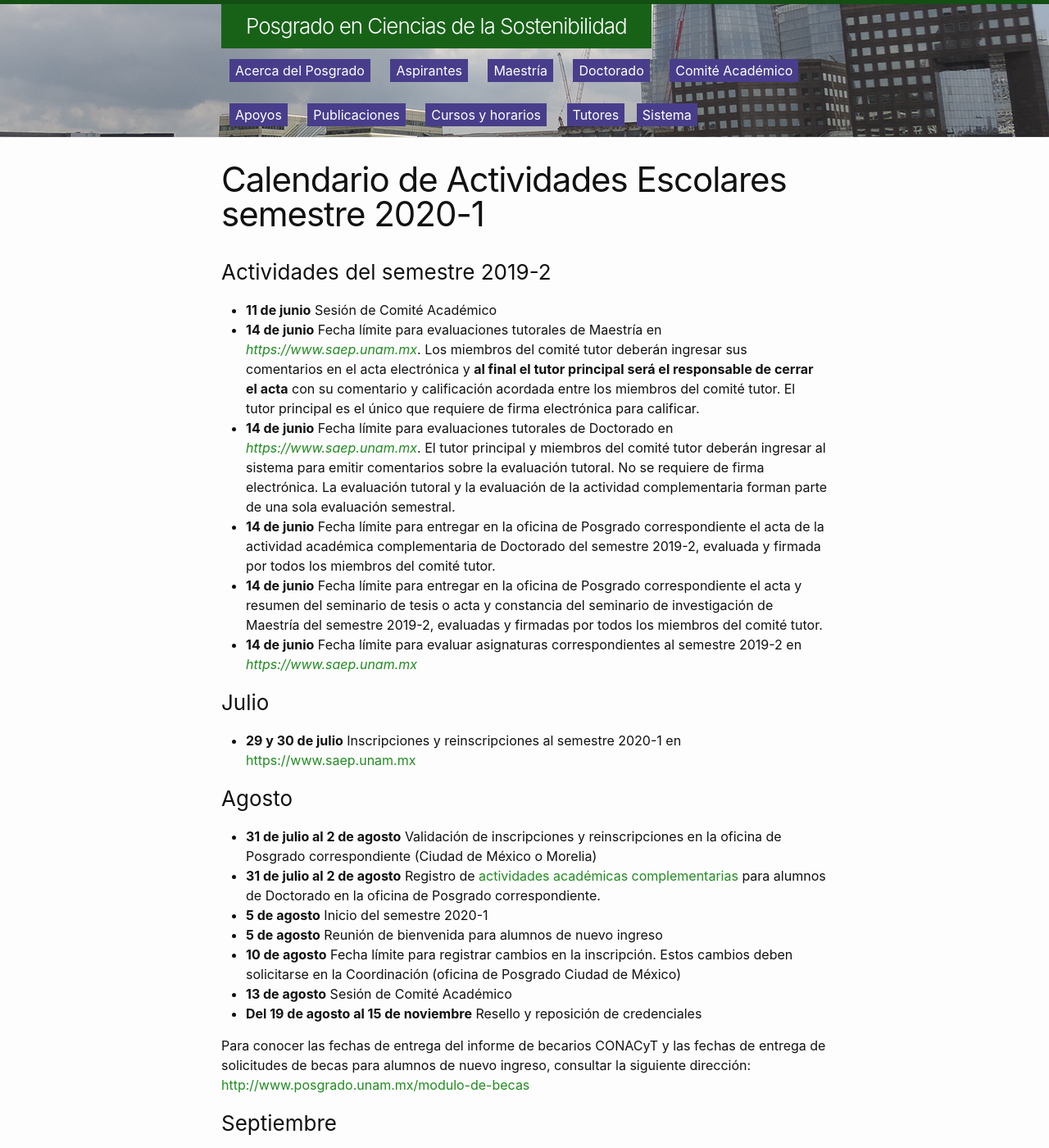
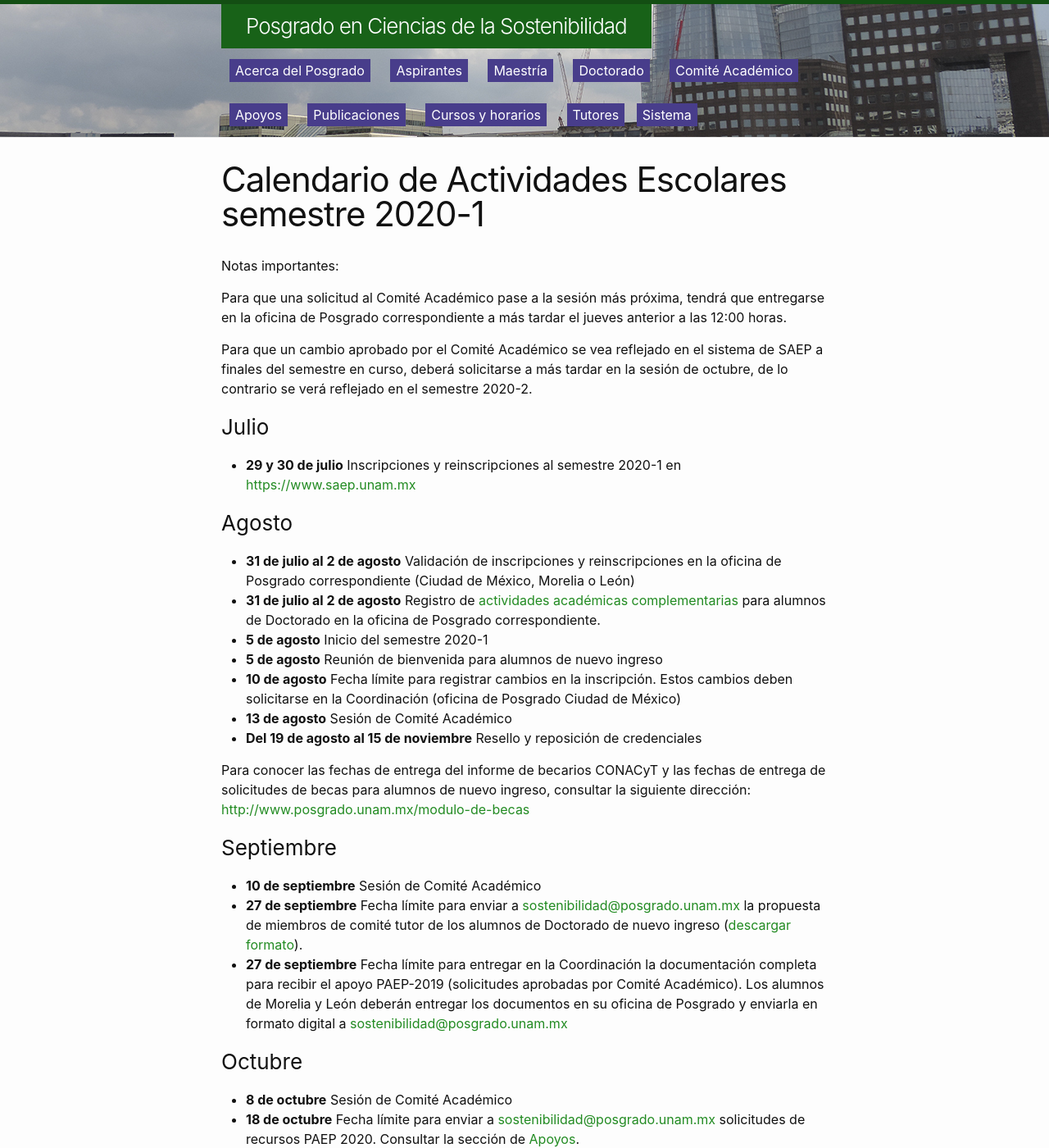
Before and after one commit to pcs-unam/pcs-unam.github.io, a Jekyll site: the page built from posgrado/calendario1.md, in a window 1280 px wide and 1400 px high. Shown: the whole window at 82% size. Built offline with Jekyll 4.4.1, drawn with Linux system fonts in a browser that asks for light colours; some of the changed text lies outside the part shown.

Commit message:
Se eliminaros las actividades del 2019-2 y se agregó a León como otra sede

```diff
--- a/posgrado/calendario1.md
+++ b/posgrado/calendario1.md
@@ -5,14 +5,11 @@ permalink: /posgrado/calendario1/
 pleca: /assets/plecas/p16.jpg
 ---
 
-### Actividades del semestre 2019-2
+Notas importantes:
 
-- **11 de junio** Sesión de Comité Académico
- - **14 de junio** Fecha límite para evaluaciones tutorales de Maestría en [*https://www.saep.unam.mx*](https://www.saep.unam.mx/). Los miembros del comité tutor deberán ingresar sus comentarios en el acta electrónica y **al final el tutor principal será el responsable de cerrar el acta** con su comentario y calificación acordada entre los miembros del comité tutor. El tutor principal es el único que requiere de firma electrónica para calificar.
- - **14 de junio** Fecha límite para evaluaciones tutorales de Doctorado en [*https://www.saep.unam.mx*](https://www.saep.unam.mx/). El tutor principal y miembros del comité tutor deberán ingresar al sistema para emitir comentarios sobre la evaluación tutoral. No se requiere de firma electrónica. La evaluación tutoral y la evaluación de la actividad complementaria forman parte de una sola evaluación semestral.
- - **14 de junio** Fecha límite para entregar en la oficina de Posgrado correspondiente el acta de la actividad académica complementaria de Doctorado del semestre 2019-2, evaluada y firmada por todos los miembros del comité tutor.
- - **14 de junio** Fecha límite para entregar en la oficina de Posgrado correspondiente el acta y resumen del seminario de tesis o acta y constancia del seminario de investigación de Maestría del semestre 2019-2, evaluadas y firmadas por todos los miembros del comité tutor.
- - **14 de junio** Fecha límite para evaluar asignaturas correspondientes al semestre 2019-2 en [*https://www.saep.unam.mx*](https://www.saep.unam.mx/)
+Para que una solicitud al Comité Académico pase a la sesión más próxima, tendrá que entregarse en la oficina de Posgrado correspondiente a más tardar el jueves anterior a las 12:00 horas.
+
+Para que un cambio aprobado por el Comité Académico se vea reflejado en el sistema de SAEP a finales del semestre en curso, deberá  solicitarse a más tardar en la sesión de octubre, de lo contrario se verá reflejado en el semestre 2020-2.
 
 
 ### Julio
@@ -21,7 +18,7 @@ pleca: /assets/plecas/p16.jpg
 
 ### Agosto
 
- - **31 de julio al 2 de agosto** Validación de inscripciones y reinscripciones en la oficina de Posgrado correspondiente (Ciudad de México o Morelia)
+ - **31 de julio al 2 de agosto** Validación de inscripciones y reinscripciones en la oficina de Posgrado correspondiente (Ciudad de México, Morelia o León)
  - **31 de julio al 2 de agosto** Registro de [actividades académicas complementarias](/doctorado/actividades) para alumnos de Doctorado en la oficina de Posgrado correspondiente.
  - **5 de agosto** Inicio del semestre 2020-1
  - **5 de agosto** Reunión de bienvenida para alumnos de nuevo ingreso
@@ -35,7 +32,7 @@ Para conocer las fechas de entrega del informe de becarios CONACyT y las fechas
 
  - **10 de septiembre** Sesión de Comité Académico
  - **27 de septiembre** Fecha límite para enviar a <sostenibilidad@posgrado.unam.mx> la propuesta de miembros de comité tutor de los alumnos de Doctorado de nuevo ingreso ([descargar formato](/doctorado/descargables)).
- - **27 de septiembre** Fecha límite para entregar en la Coordinación la documentación completa para recibir el apoyo PAEP-2019 (solicitudes aprobadas por Comité Académico). Los alumnos de Morelia deberán entregar los documentos en su oficina de Posgrado y enviarla en formato digital a <sostenibilidad@posgrado.unam.mx>
+ - **27 de septiembre** Fecha límite para entregar en la Coordinación la documentación completa para recibir el apoyo PAEP-2019 (solicitudes aprobadas por Comité Académico). Los alumnos de Morelia y León deberán entregar los documentos en su oficina de Posgrado y enviarla en formato digital a <sostenibilidad@posgrado.unam.mx>
 
 ### Octubre
 
```
